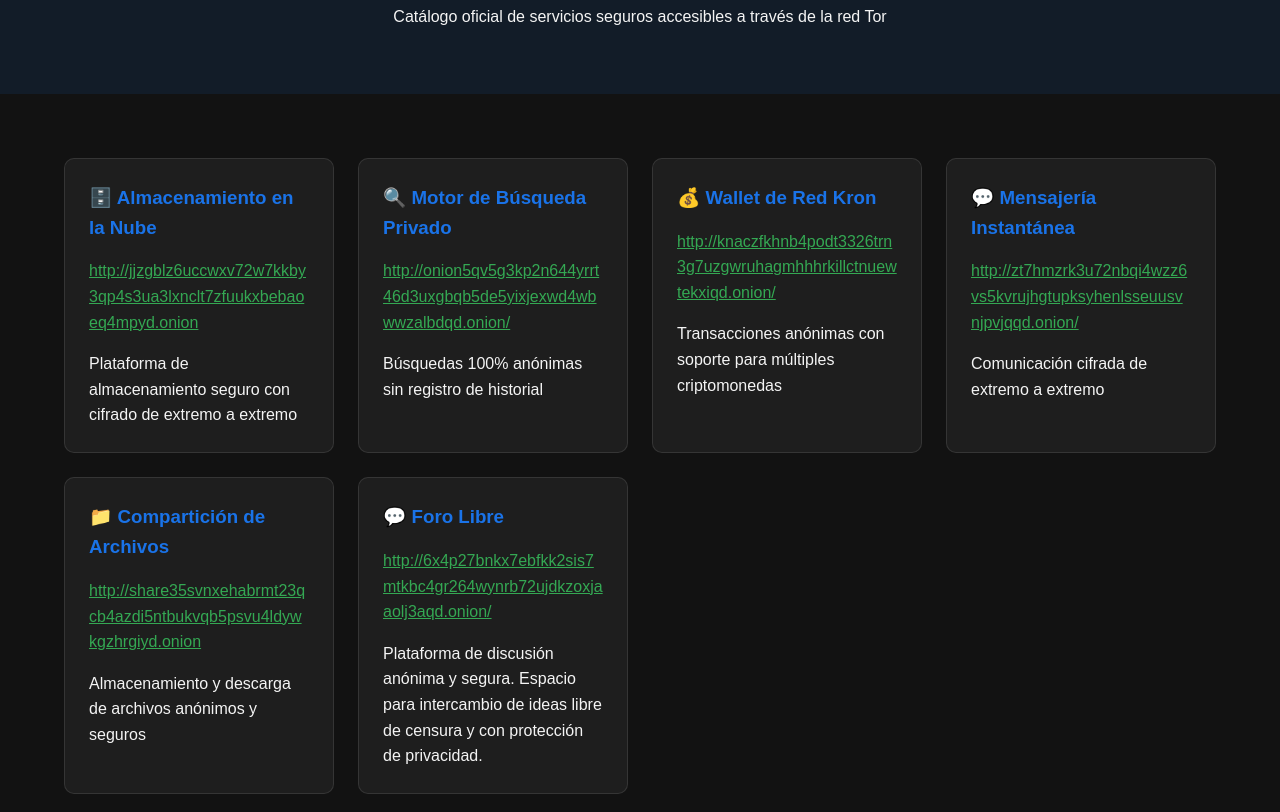
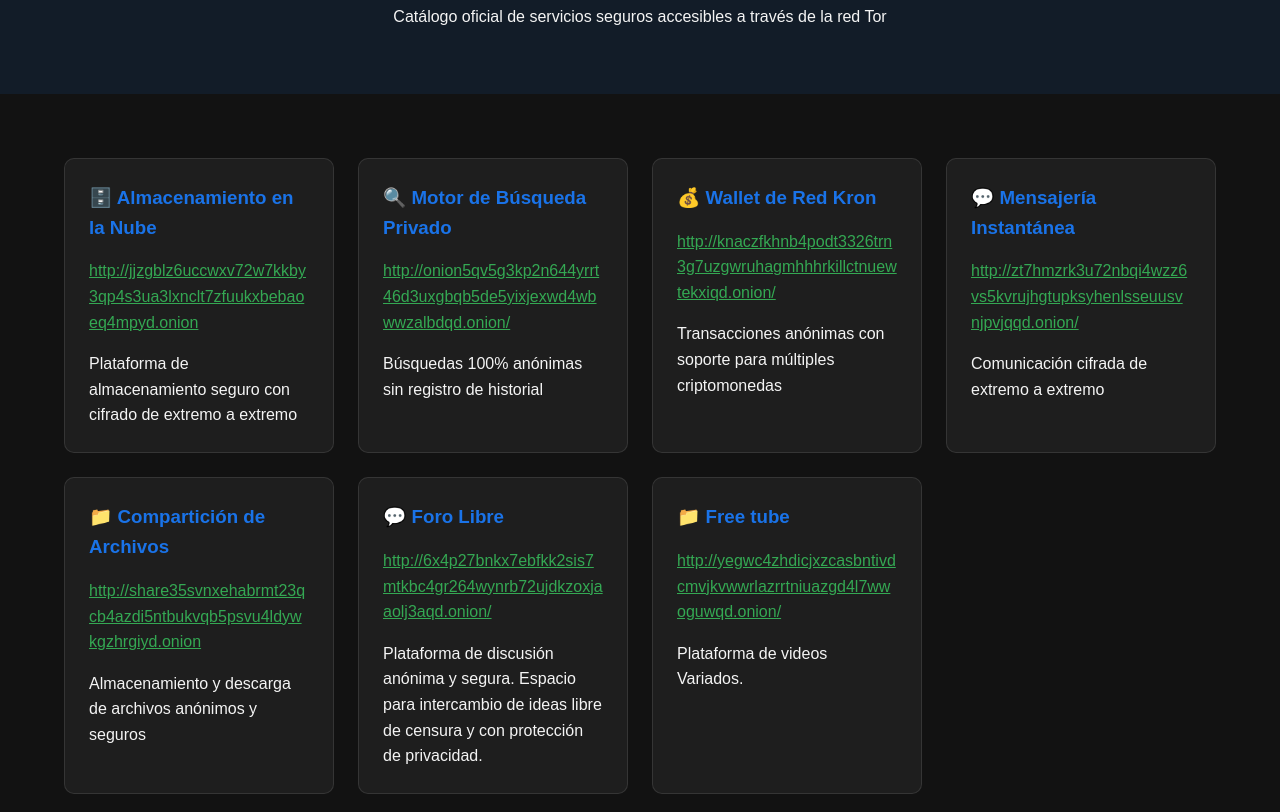
Before and after one commit to apixtech/tor, a plain HTML site: page index.html in a window 1280 px wide. Shown: the part 140-952 px from the top of the page. Drawn offline with Linux system fonts and the light colour scheme.

Commit message:
Update index.html

```diff
--- a/index.html
+++ b/index.html
@@ -144,6 +144,12 @@
           <a href="http://6x4p27bnkx7ebfkk2sis7mtkbc4gr264wynrb72ujdkzoxjaaolj3aqd.onion" target="_blank" class="onion-link">http://6x4p27bnkx7ebfkk2sis7mtkbc4gr264wynrb72ujdkzoxjaaolj3aqd.onion/</a>
           <p>Plataforma de discusión anónima y segura. Espacio para intercambio de ideas libre de censura y con protección de privacidad.</p>
         </div>
+
+        <div class="service-card">
+          <h3>📁 Free tube</h3>
+          <a href="http://yegwc4zhdicjxzcasbntivdcmvjkvwwrlazrrtniuazgd4l7wwoguwqd.onion" target="_blank" class="onion-link">http://yegwc4zhdicjxzcasbntivdcmvjkvwwrlazrrtniuazgd4l7wwoguwqd.onion/</a>
+          <p>Plataforma de videos Variados.</p>
+        </div>
       </section>
 
       <section class="security-section">
```
